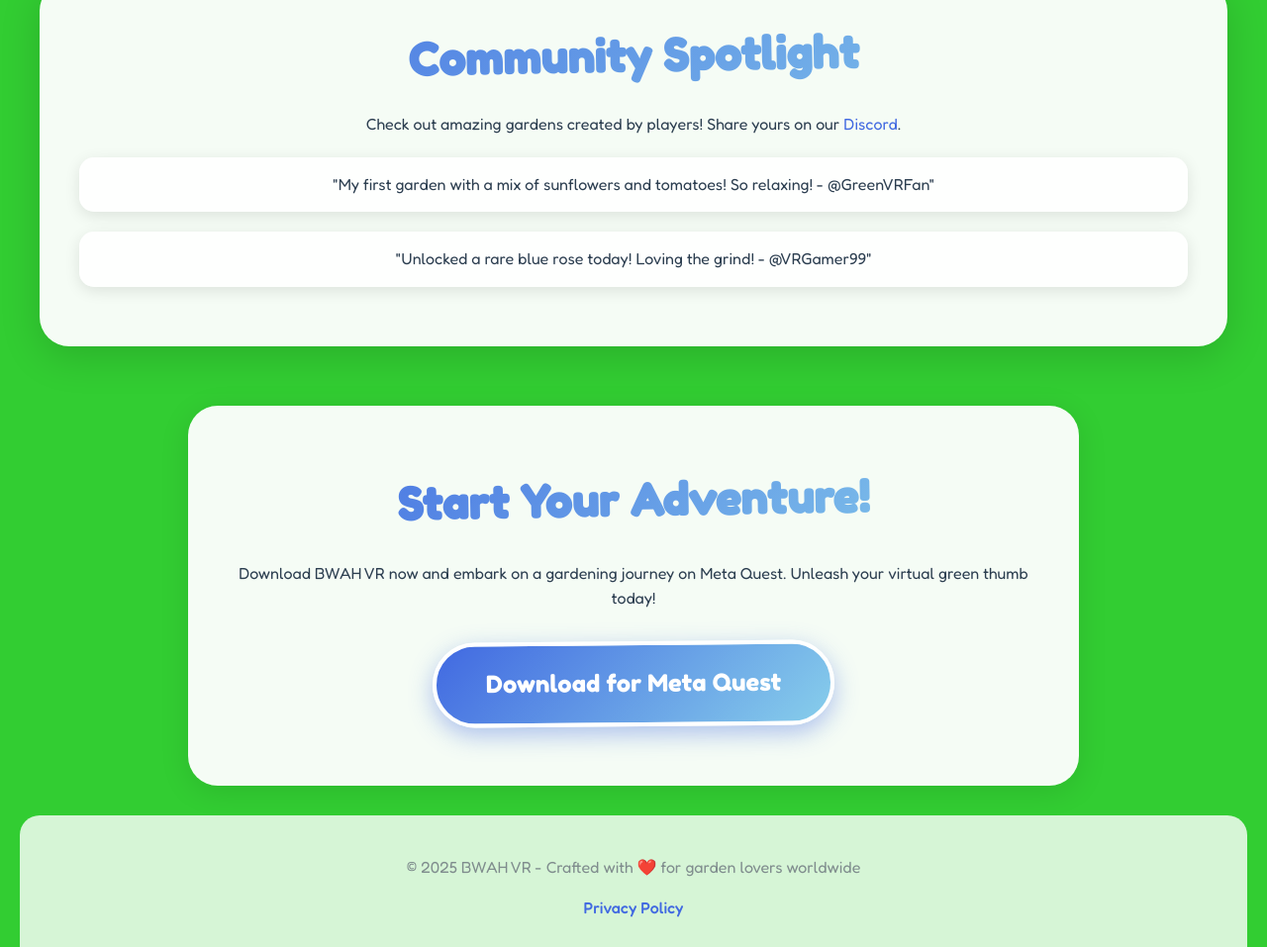
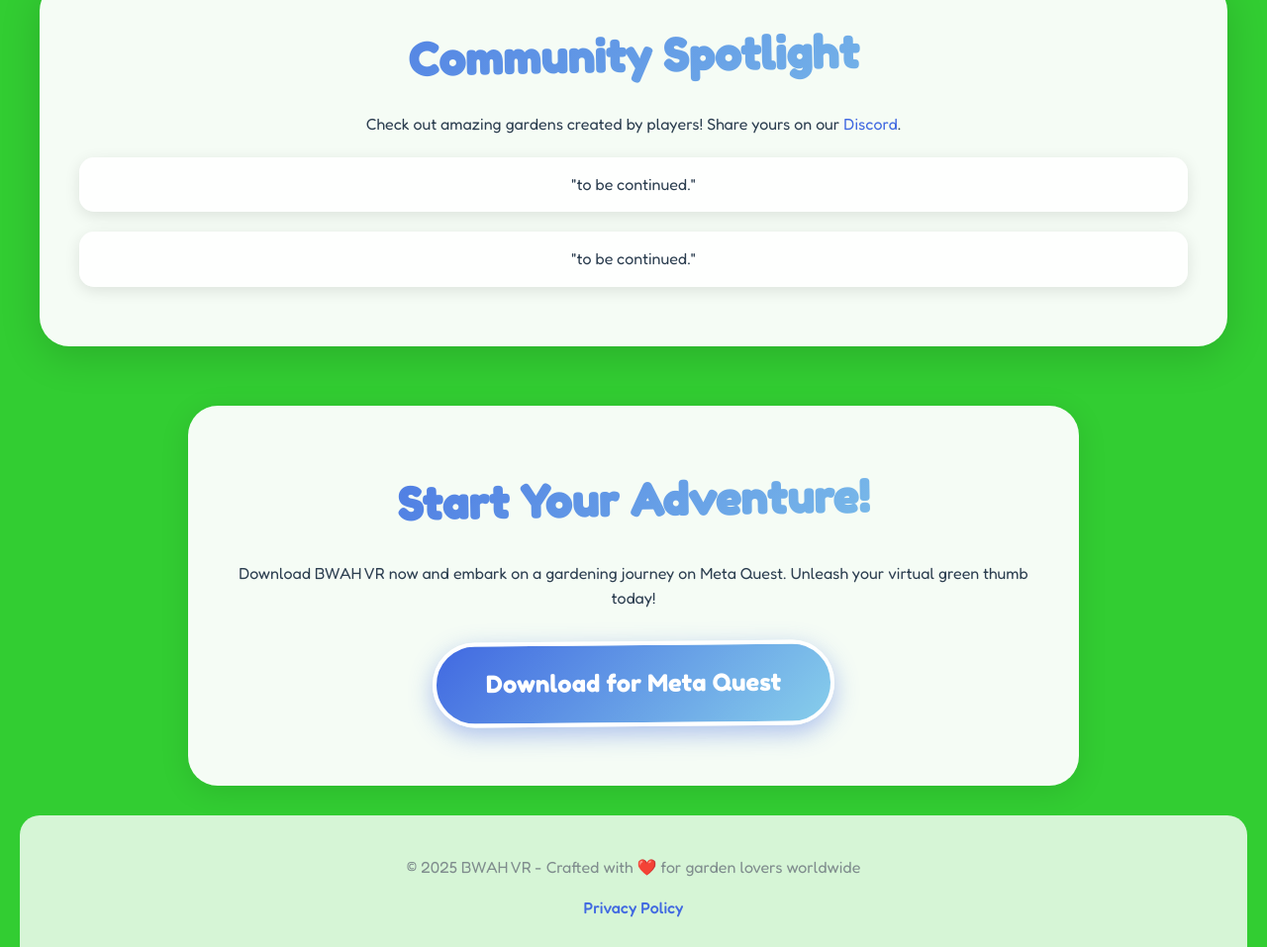
Before and after one commit to fusionnetwork-dev/bwah.github.io, a plain HTML site: page index.html in a window 1280 px wide. Shown: the part 4127-5084 px from the top of the page at 99% size. Drawn offline with Linux system fonts and the light colour scheme.

Commit message:
Update index.html

```diff
--- a/index.html
+++ b/index.html
@@ -773,10 +773,10 @@
     <h2>Community Spotlight</h2>
     <p>Check out amazing gardens created by players! Share yours on our <a href="https://discord.gg/bwahvr" target="_blank" style="color: #4169E1; text-decoration: none;">Discord</a>.</p>
     <div class="spotlight-item">
-      <p>"My first garden with a mix of sunflowers and tomatoes! So relaxing! - @GreenVRFan"</p>
+      <p>"to be continued."</p>
     </div>
     <div class="spotlight-item">
-      <p>"Unlocked a rare blue rose today! Loving the grind! - @VRGamer99"</p>
+      <p>"to be continued."</p>
     </div>
   </section>
 
```
